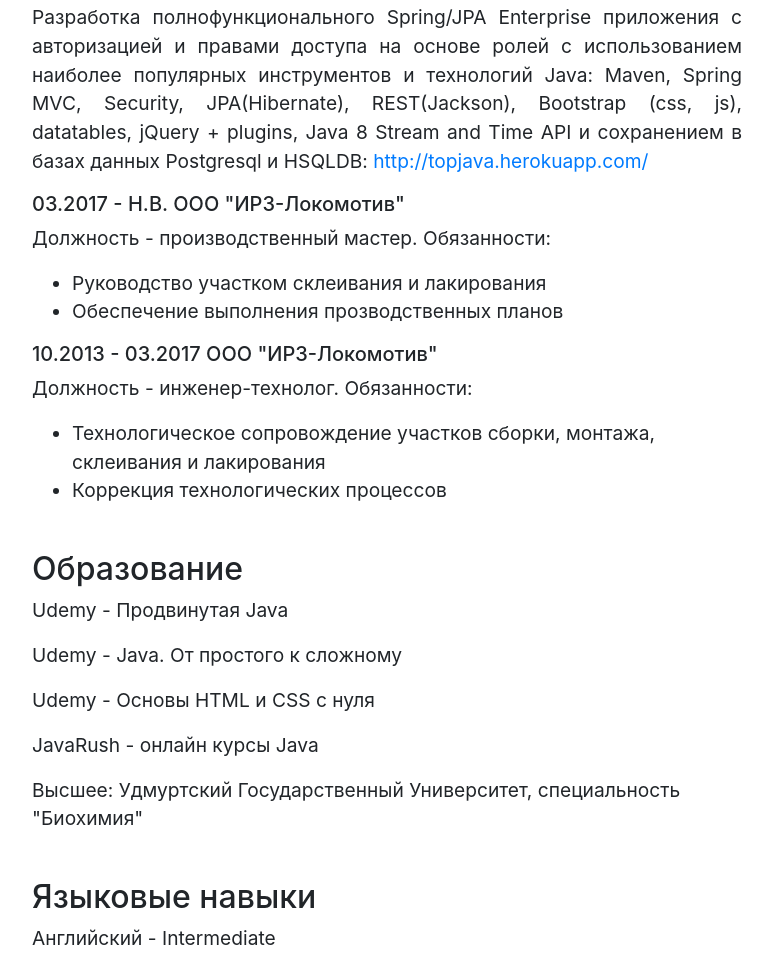
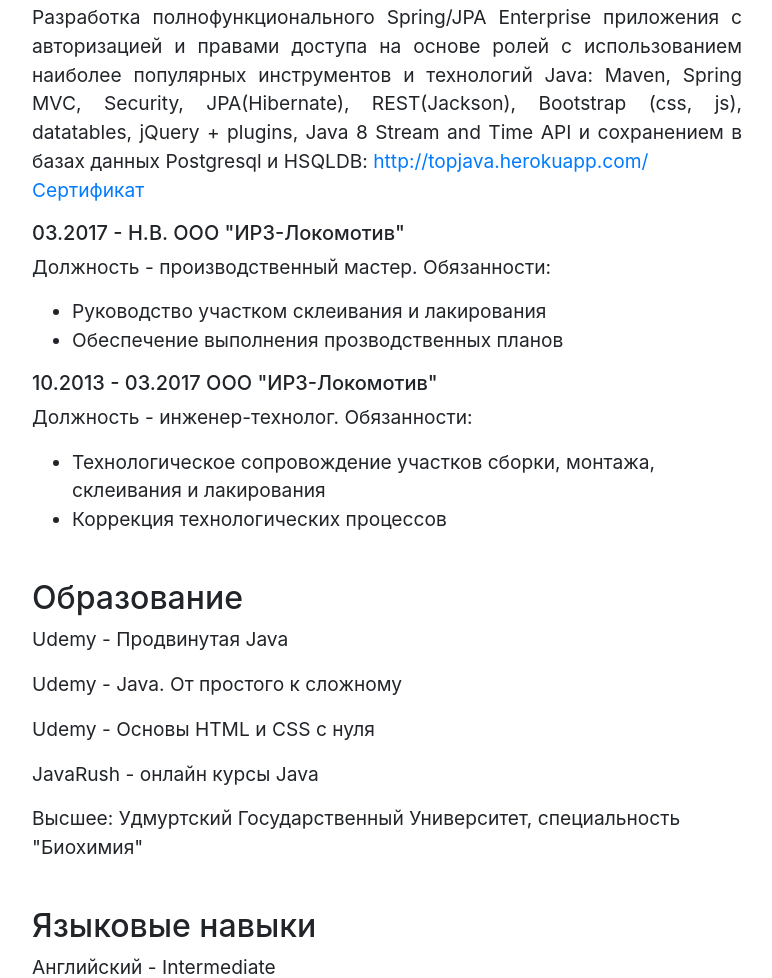
Before and after one commit to antiorum/antiorum.github.io, a plain HTML site: page index.html in a window 1280 px wide. Shown: the part 861-1839 px from the top of the page, without its empty margins (253-1025 px from the left). Drawn offline with nearby package versions, Linux system fonts and the light colour scheme.

Commit message:
add sertificat

```diff
--- a/index.html
+++ b/index.html
@@ -52,6 +52,8 @@
                     <p class="text-justify">
                             Разработка полнофункционального Spring/JPA Enterprise приложения с авторизацией и правами доступа на основе ролей с использованием наиболее популярных инструментов и технологий Java: Maven, Spring MVC, Security, JPA(Hibernate), REST(Jackson), Bootstrap (css, js), datatables, jQuery + plugins, Java 8 Stream and Time API и сохранением в базах данных Postgresql и HSQLDB:
                             <a href="http://topjava.herokuapp.com/" rel="nofollow">http://topjava.herokuapp.com/</a>
+                            <br>
+                            <a href="http://javaops.ru/certificate/topjava?email=antiorum@inbox.ru">Сертификат</a>
                     </p>
                 <h5>03.2017 - Н.В. ООО "ИРЗ-Локомотив" </h5> <p>
                     Должность - производственный мастер. Обязанности:
```
